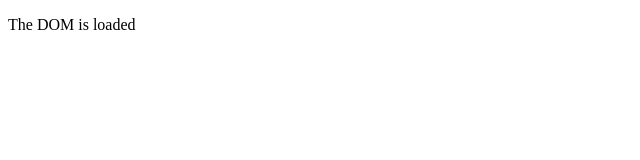
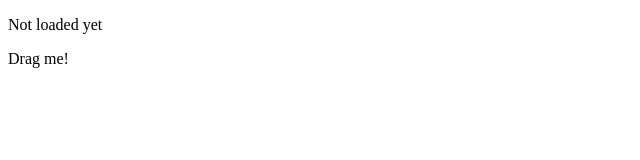
Before and after one commit to sea14/jqueryMatchGame, a plain HTML site: page index.html in a window 1280 px wide. Shown: the whole page, without its empty margins (0-640 px from the left). Drawn offline with nearby package versions, Linux system fonts and the light colour scheme.

Commit message:
dragging test

```diff
--- a/index.html
+++ b/index.html
@@ -5,13 +5,9 @@
 	</head>
 
 	<script src="http://ajax.googleapis.com/ajax/libs/jquery/1.11.0/jquery.min.js"></script>
+	<script src="http://ajax.googleapis.com/ajax/libs/jqueryui/1.10.4/jquery-ui.min.js"></script>
 	<script type = "text/javascript">
 
-	$(document).ready(function() {
-
-		$("p").text("The DOM is loaded");
-
-	});
 
 	</script>
 
@@ -19,7 +15,12 @@
 
 	<div id = "main">
 		<p>Not loaded yet</p>
+		<p class="dragMe">Drag me!</p>
 	</div>
+
+	<script>
+		$( ".dragMe" ).draggable();
+	</script>
 	</body>
 
 	</html>
```
